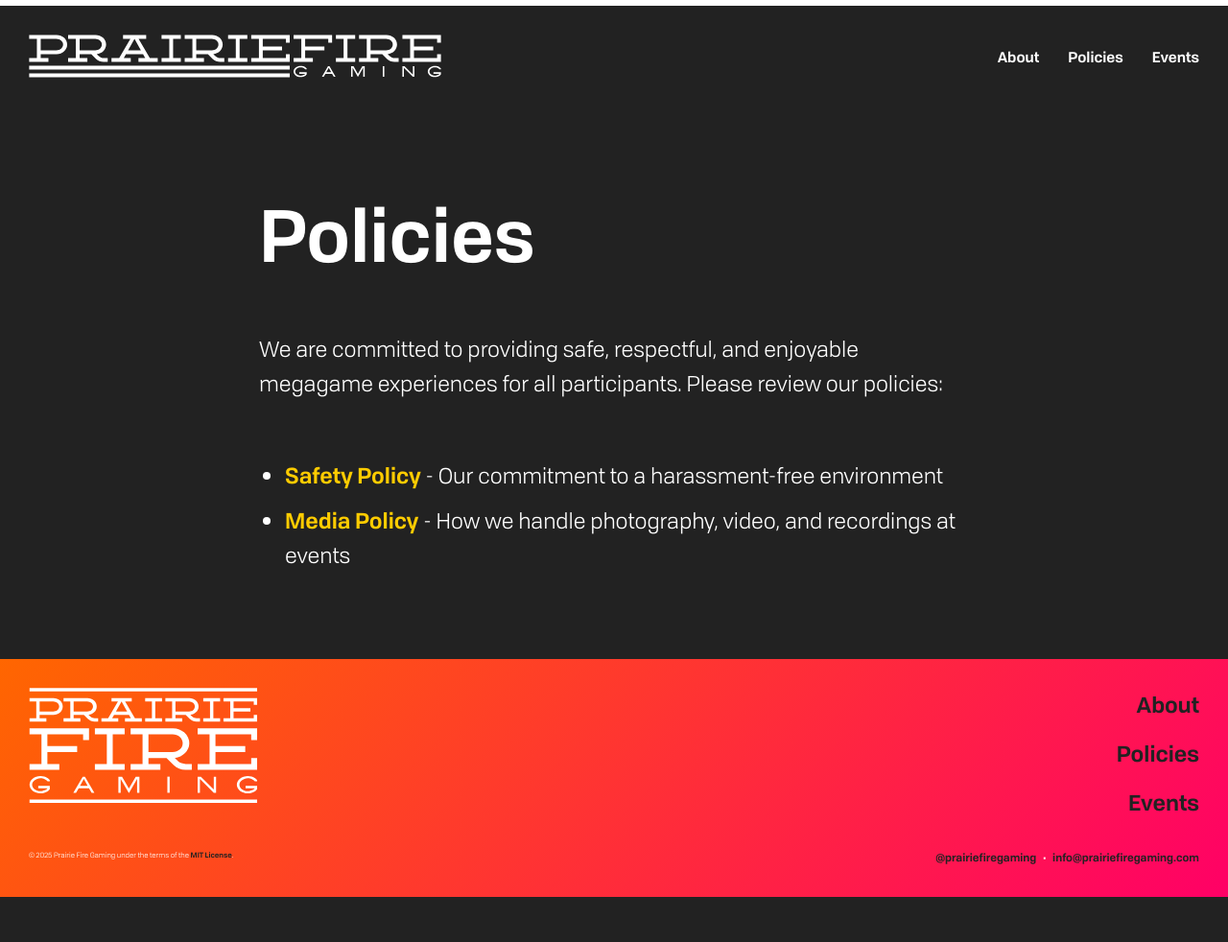
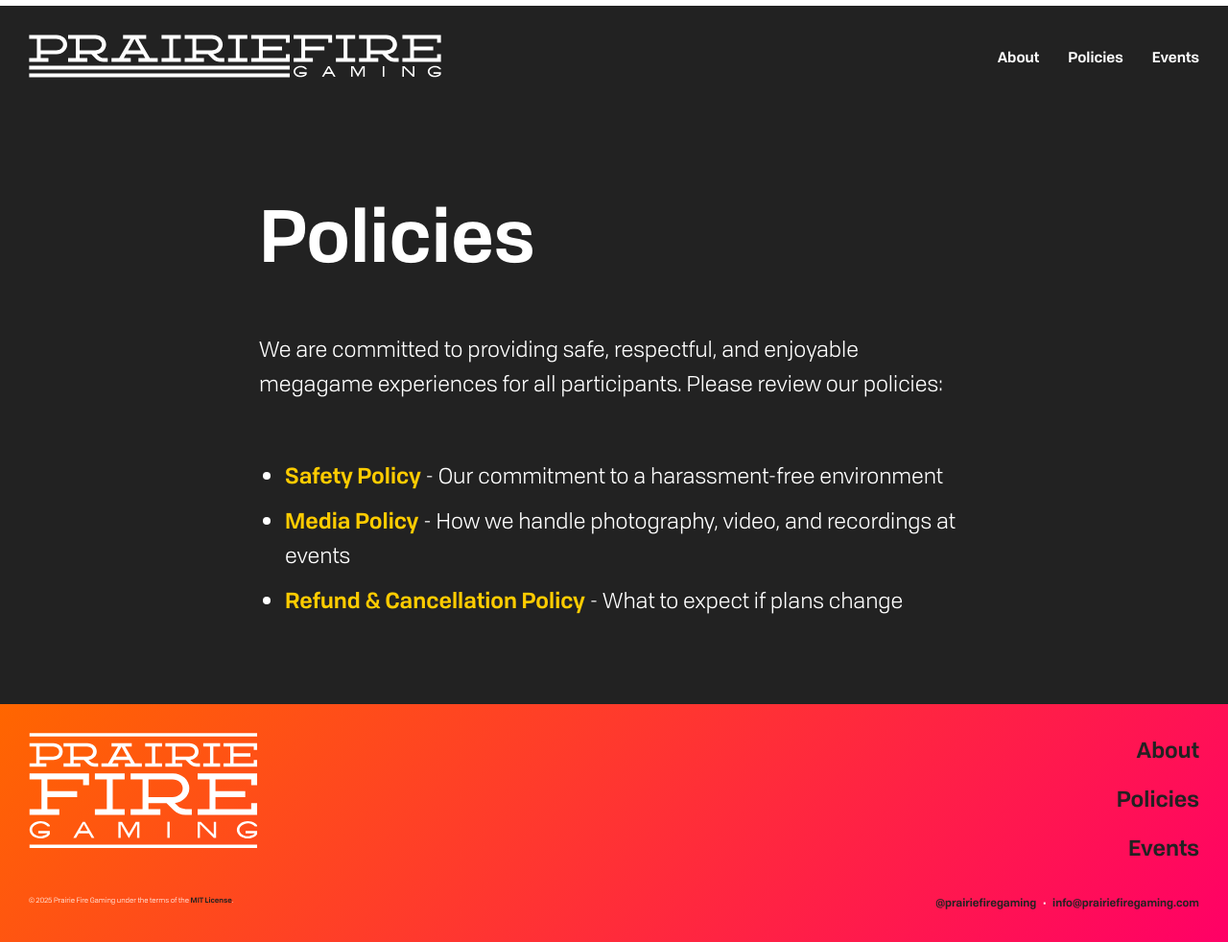
Before and after one commit to jedlimke/prairiefiregaming.com, a Jekyll site: the page built from policies/index.md, in a window 1280 px wide. Shown: the whole page at 96% size. Built offline with Jekyll 4.4.1, drawn with Linux system fonts in a browser that asks for light colours; before the commit the page ends 935 px from its top, so only the background shows below that.

Commit message:
Added refund & cancellation policy

```diff
--- a/policies/index.md
+++ b/policies/index.md
@@ -10,3 +10,4 @@
 
 - [Safety Policy](safety-policy/) - Our commitment to a harassment-free environment
 - [Media Policy](media-policy/) - How we handle photography, video, and recordings at events
+- [Refund & Cancellation Policy](refund-policy/) - What to expect if plans change
```
